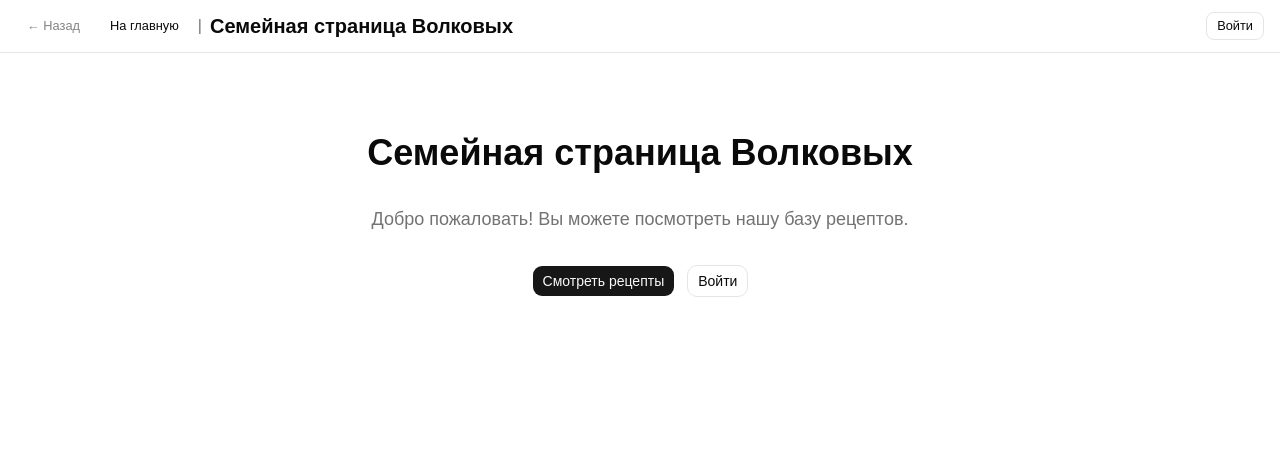
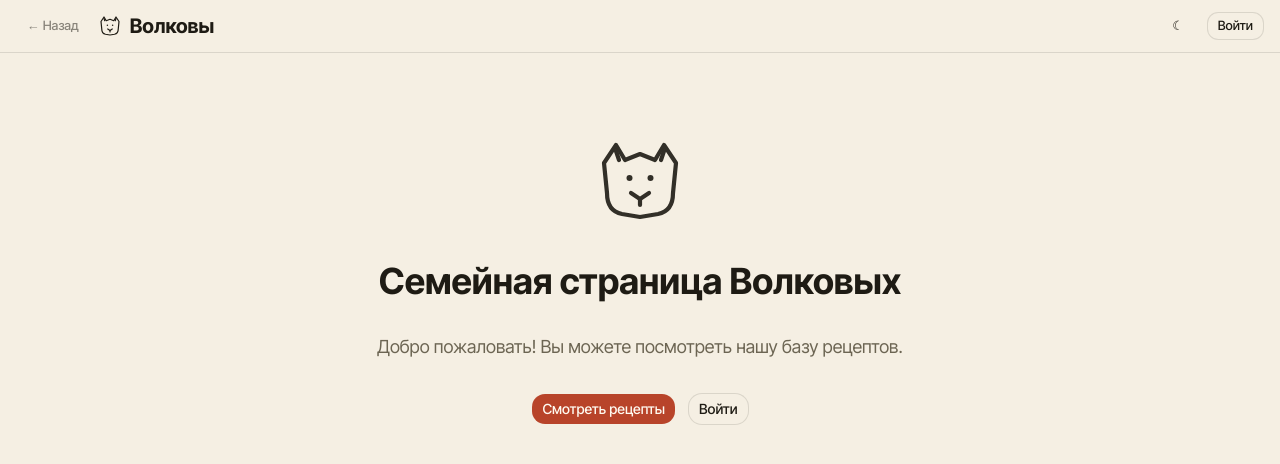
Before and after one commit to mrTelnor/home-page, a React (Vite) app in the folder frontend/: page / in a window 1280 px wide. Shown: the top 464 px of the page. Built offline with nearby package versions, Linux system fonts and the light colour scheme; no server answers.

Commit message:
feat(ui): cream-палитра из дизайна — Inter Tight, волк-маскот, переключение темы

```diff
--- a/frontend/index.html
+++ b/frontend/index.html
@@ -5,6 +5,9 @@
     <link rel="icon" type="image/svg+xml" href="/favicon.svg" />
     <meta name="viewport" content="width=device-width, initial-scale=1.0" />
     <title>Семейная страница Волковых</title>
+    <link rel="preconnect" href="https://fonts.googleapis.com" />
+    <link rel="preconnect" href="https://fonts.gstatic.com" crossorigin />
+    <link href="https://fonts.googleapis.com/css2?family=Inter+Tight:wght@400;500;600;700;800&family=JetBrains+Mono:wght@400;500&display=swap" rel="stylesheet" />
   </head>
   <body>
     <div id="root"></div>
--- a/frontend/package.json
+++ b/frontend/package.json
@@ -10,7 +10,6 @@
     "preview": "vite preview"
   },
   "dependencies": {
-    "@fontsource-variable/geist": "^5.2.8",
     "@tanstack/react-query": "^5.97.0",
     "class-variance-authority": "^0.7.1",
     "clsx": "^2.1.1",
--- a/frontend/src/components/Layout.tsx
+++ b/frontend/src/components/Layout.tsx
@@ -1,18 +1,21 @@
 import { Link, Outlet, useLocation, useNavigate } from "react-router-dom";
 import { useAuthStore } from "@/store/auth";
 import { useLogout } from "@/hooks/useAuth";
+import { useTheme } from "@/hooks/useTheme";
 import { Button } from "@/components/ui/button";
+import { WolfMark } from "@/components/WolfMark";
 
 export function Layout() {
   const user = useAuthStore((s) => s.user);
   const logout = useLogout();
   const location = useLocation();
   const navigate = useNavigate();
+  const { theme, toggleTheme } = useTheme();
   const isHome = location.pathname === "/";
 
   return (
     <div className="min-h-screen bg-background">
-      <nav className="border-b">
+      <nav className="border-b border-border">
         <div className="container mx-auto px-4 py-3 flex items-center justify-between">
           <div className="flex items-center gap-2">
             <Button
@@ -23,16 +26,25 @@ export function Layout() {
             >
               &larr; Назад
             </Button>
-            <Button variant="ghost" size="sm" asChild>
-              <Link to="/">На главную</Link>
-            </Button>
-            <span className="text-muted-foreground hidden sm:inline">|</span>
-            <Link to="/" className="text-xl font-bold hidden sm:inline">
-              Семейная страница Волковых
+            <Link to="/" className="flex items-center gap-2 group">
+              <WolfMark size={24} className="text-foreground" />
+              <span className="text-xl font-bold hidden sm:inline">
+                Волковы
+              </span>
             </Link>
           </div>
+          <div className="flex items-center gap-2 sm:gap-3">
+            <Button
+              variant="ghost"
+              size="sm"
+              onClick={toggleTheme}
+              aria-label={theme === "dark" ? "Светлая тема" : "Тёмная тема"}
+              title={theme === "dark" ? "Светлая тема" : "Тёмная тема"}
+            >
+              {theme === "dark" ? "☀" : "☾"}
+            </Button>
             {user ? (
-            <div className="flex items-center gap-2 sm:gap-4">
+              <>
                 <Button variant="ghost" size="sm" asChild className="hidden sm:inline-flex">
                   <Link to="/profile">{user.username}</Link>
                 </Button>
@@ -42,12 +54,13 @@ export function Layout() {
                 <Button variant="outline" size="sm" onClick={() => logout.mutate()}>
                   Выйти
                 </Button>
-            </div>
+              </>
             ) : (
               <Button variant="outline" size="sm" asChild>
                 <Link to="/login">Войти</Link>
               </Button>
             )}
+          </div>
         </div>
       </nav>
       <main className="container mx-auto px-4 py-8">
--- /dev/null
+++ b/frontend/src/components/WolfMark.tsx
@@ -0,0 +1,35 @@
+interface Props {
+  size?: number;
+  color?: string;
+  stroke?: number;
+  className?: string;
+}
+
+export function WolfMark({ size = 28, color = "currentColor", stroke = 1.6, className }: Readonly<Props>) {
+  return (
+    <svg
+      width={size}
+      height={size}
+      viewBox="0 0 32 32"
+      fill="none"
+      aria-hidden
+      className={className}
+    >
+      <g
+        stroke={color}
+        strokeWidth={stroke}
+        strokeLinecap="round"
+        strokeLinejoin="round"
+        fill="none"
+      >
+        <path d="M4 10 L8 4 L11 9 L16 7 L21 9 L24 4 L28 10 L27 20 Q27 26 22 27 L16 28 L10 27 Q5 26 5 20 Z" />
+        <path d="M8 6 L9 9" />
+        <path d="M24 6 L23 9" />
+        <circle cx="12.5" cy="15" r="1" fill={color} stroke="none" />
+        <circle cx="19.5" cy="15" r="1" fill={color} stroke="none" />
+        <path d="M13 20 L16 22 L19 20" />
+        <path d="M16 22 L16 24" />
+      </g>
+    </svg>
+  );
+}
--- /dev/null
+++ b/frontend/src/hooks/useTheme.ts
@@ -0,0 +1,30 @@
+import { useEffect, useState } from "react";
+
+type Theme = "light" | "dark";
+
+const STORAGE_KEY = "theme";
+
+function getInitialTheme(): Theme {
+  const stored = localStorage.getItem(STORAGE_KEY);
+  if (stored === "light" || stored === "dark") return stored;
+  return globalThis.matchMedia?.("(prefers-color-scheme: dark)").matches ? "dark" : "light";
+}
+
+function applyTheme(theme: Theme) {
+  const root = document.documentElement;
+  if (theme === "dark") root.classList.add("dark");
+  else root.classList.remove("dark");
+}
+
+export function useTheme() {
+  const [theme, setTheme] = useState<Theme>(getInitialTheme);
+
+  useEffect(() => {
+    applyTheme(theme);
+    localStorage.setItem(STORAGE_KEY, theme);
+  }, [theme]);
+
+  const toggleTheme = () => setTheme((t) => (t === "dark" ? "light" : "dark"));
+
+  return { theme, toggleTheme };
+}
--- a/frontend/src/index.css
+++ b/frontend/src/index.css
@@ -1,13 +1,13 @@
 @import "tailwindcss";
 @import "tw-animate-css";
 @import "shadcn/tailwind.css";
-@import "@fontsource-variable/geist";
 
 @custom-variant dark (&:is(.dark *));
 
 @theme inline {
     --font-heading: var(--font-sans);
-    --font-sans: 'Geist Variable', sans-serif;
+    --font-sans: 'Inter Tight', ui-sans-serif, system-ui, sans-serif;
+    --font-mono: 'JetBrains Mono', ui-monospace, monospace;
     --color-sidebar-ring: var(--sidebar-ring);
     --color-sidebar-border: var(--sidebar-border);
     --color-sidebar-accent-foreground: var(--sidebar-accent-foreground);
@@ -48,83 +48,110 @@
     --radius-4xl: calc(var(--radius) * 2.6);
 }
 
+/* Light: warm cream cookbook palette */
 :root {
-    --background: oklch(1 0 0);
-    --foreground: oklch(0.145 0 0);
-    --card: oklch(1 0 0);
-    --card-foreground: oklch(0.145 0 0);
-    --popover: oklch(1 0 0);
-    --popover-foreground: oklch(0.145 0 0);
-    --primary: oklch(0.205 0 0);
-    --primary-foreground: oklch(0.985 0 0);
-    --secondary: oklch(0.97 0 0);
-    --secondary-foreground: oklch(0.205 0 0);
-    --muted: oklch(0.97 0 0);
-    --muted-foreground: oklch(0.556 0 0);
-    --accent: oklch(0.97 0 0);
-    --accent-foreground: oklch(0.205 0 0);
-    --destructive: oklch(0.577 0.245 27.325);
-    --border: oklch(0.922 0 0);
-    --input: oklch(0.922 0 0);
-    --ring: oklch(0.708 0 0);
-    --chart-1: oklch(0.87 0 0);
-    --chart-2: oklch(0.556 0 0);
-    --chart-3: oklch(0.439 0 0);
-    --chart-4: oklch(0.371 0 0);
-    --chart-5: oklch(0.269 0 0);
-    --radius: 0.625rem;
-    --sidebar: oklch(0.985 0 0);
-    --sidebar-foreground: oklch(0.145 0 0);
-    --sidebar-primary: oklch(0.205 0 0);
-    --sidebar-primary-foreground: oklch(0.985 0 0);
-    --sidebar-accent: oklch(0.97 0 0);
-    --sidebar-accent-foreground: oklch(0.205 0 0);
-    --sidebar-border: oklch(0.922 0 0);
-    --sidebar-ring: oklch(0.708 0 0);
+    --background: #F5EFE3;      /* paper */
+    --foreground: #1E1B14;      /* ink */
+    --card: #FBF6E9;
+    --card-foreground: #1E1B14;
+    --popover: #FFFBF2;         /* chip */
+    --popover-foreground: #1E1B14;
+    --primary: #B8442A;         /* terracotta accent */
+    --primary-foreground: #FFFBF2;
+    --secondary: #EDE5D3;       /* paper-2 */
+    --secondary-foreground: #1E1B14;
+    --muted: #EDE5D3;
+    --muted-foreground: #6C6553; /* ink-3 */
+    --accent: #E4D9C2;           /* paper-3 */
+    --accent-foreground: #1E1B14;
+    --destructive: #8C2A18;
+    --border: rgba(30, 27, 20, 0.12);
+    --input: rgba(30, 27, 20, 0.12);
+    --ring: #B8442A;
+    --chart-1: #B8442A;
+    --chart-2: #6B7A4B;
+    --chart-3: #C48A2A;
+    --chart-4: #7A5AA0;
+    --chart-5: #3A3527;
+    --radius: 0.875rem;
+    --sidebar: #F5EFE3;
+    --sidebar-foreground: #1E1B14;
+    --sidebar-primary: #B8442A;
+    --sidebar-primary-foreground: #FFFBF2;
+    --sidebar-accent: #EDE5D3;
+    --sidebar-accent-foreground: #1E1B14;
+    --sidebar-border: rgba(30, 27, 20, 0.12);
+    --sidebar-ring: #B8442A;
 }
 
+/* Dark: warm paper dark mode */
 .dark {
-    --background: oklch(0.145 0 0);
-    --foreground: oklch(0.985 0 0);
-    --card: oklch(0.205 0 0);
-    --card-foreground: oklch(0.985 0 0);
-    --popover: oklch(0.205 0 0);
-    --popover-foreground: oklch(0.985 0 0);
-    --primary: oklch(0.922 0 0);
-    --primary-foreground: oklch(0.205 0 0);
-    --secondary: oklch(0.269 0 0);
-    --secondary-foreground: oklch(0.985 0 0);
-    --muted: oklch(0.269 0 0);
-    --muted-foreground: oklch(0.708 0 0);
-    --accent: oklch(0.269 0 0);
-    --accent-foreground: oklch(0.985 0 0);
-    --destructive: oklch(0.704 0.191 22.216);
-    --border: oklch(1 0 0 / 10%);
-    --input: oklch(1 0 0 / 15%);
-    --ring: oklch(0.556 0 0);
-    --chart-1: oklch(0.87 0 0);
-    --chart-2: oklch(0.556 0 0);
-    --chart-3: oklch(0.439 0 0);
-    --chart-4: oklch(0.371 0 0);
-    --chart-5: oklch(0.269 0 0);
-    --sidebar: oklch(0.205 0 0);
-    --sidebar-foreground: oklch(0.985 0 0);
-    --sidebar-primary: oklch(0.488 0.243 264.376);
-    --sidebar-primary-foreground: oklch(0.985 0 0);
-    --sidebar-accent: oklch(0.269 0 0);
-    --sidebar-accent-foreground: oklch(0.985 0 0);
-    --sidebar-border: oklch(1 0 0 / 10%);
-    --sidebar-ring: oklch(0.556 0 0);
+    --background: #17140E;
+    --foreground: #F5EEDC;
+    --card: #1C1912;
+    --card-foreground: #F5EEDC;
+    --popover: #201C15;
+    --popover-foreground: #F5EEDC;
+    --primary: #D9654A;
+    --primary-foreground: #17140E;
+    --secondary: #1D1A13;
+    --secondary-foreground: #F5EEDC;
+    --muted: #1D1A13;
+    --muted-foreground: #A49C82;
+    --accent: #25211A;
+    --accent-foreground: #F5EEDC;
+    --destructive: #D9654A;
+    --border: rgba(245, 238, 220, 0.12);
+    --input: rgba(245, 238, 220, 0.15);
+    --ring: #D9654A;
+    --chart-1: #D9654A;
+    --chart-2: #9DB370;
+    --chart-3: #E0A94A;
+    --chart-4: #A78BD9;
+    --chart-5: #E4DBC2;
+    --sidebar: #17140E;
+    --sidebar-foreground: #F5EEDC;
+    --sidebar-primary: #D9654A;
+    --sidebar-primary-foreground: #17140E;
+    --sidebar-accent: #25211A;
+    --sidebar-accent-foreground: #F5EEDC;
+    --sidebar-border: rgba(245, 238, 220, 0.12);
+    --sidebar-ring: #D9654A;
 }
 
 @layer base {
   * {
     @apply border-border outline-ring/50;
-    }
+  }
   body {
     @apply bg-background text-foreground;
-    }
+    font-feature-settings: "ss01", "cv11";
+    -webkit-font-smoothing: antialiased;
+    text-rendering: optimizeLegibility;
+  }
   html {
     @apply font-sans;
-    }
+    transition: background-color 0.3s ease, color 0.3s ease;
+  }
+  /* Subtle paper grain for cookbook feel */
+  body::before {
+    content: "";
+    position: fixed;
+    inset: 0;
+    pointer-events: none;
+    z-index: 0;
+    opacity: 0.35;
+    background-image:
+      radial-gradient(circle at 20% 10%, rgba(184, 68, 42, 0.04), transparent 40%),
+      radial-gradient(circle at 85% 80%, rgba(107, 122, 75, 0.04), transparent 40%);
+    mix-blend-mode: multiply;
+  }
+  .dark body::before {
+    mix-blend-mode: screen;
+    opacity: 0.2;
+  }
+  #root {
+    position: relative;
+    z-index: 1;
+  }
 }
--- a/frontend/src/main.tsx
+++ b/frontend/src/main.tsx
@@ -2,6 +2,17 @@ import { StrictMode } from "react";
 import { createRoot } from "react-dom/client";
 import "./index.css";
 import App from "./App";
+
+// Apply stored theme before first render to avoid flash
+const storedTheme = localStorage.getItem("theme");
+let initialTheme: "light" | "dark";
+if (storedTheme === "light" || storedTheme === "dark") {
+  initialTheme = storedTheme;
+} else {
+  const prefersDark = globalThis.matchMedia?.("(prefers-color-scheme: dark)").matches;
+  initialTheme = prefersDark ? "dark" : "light";
+}
+if (initialTheme === "dark") document.documentElement.classList.add("dark");
 
 const rootElement = document.getElementById("root");
 if (!rootElement) throw new Error("Root element not found");
--- a/frontend/src/pages/HomePage.tsx
+++ b/frontend/src/pages/HomePage.tsx
@@ -5,6 +5,7 @@ import { useRecipesList } from "@/hooks/useRecipes";
 import { Button } from "@/components/ui/button";
 import { Card, CardHeader, CardTitle, CardContent } from "@/components/ui/card";
 import { VoteWidget } from "@/components/VoteWidget";
+import { WolfMark } from "@/components/WolfMark";
 
 export function HomePage() {
   usePageTitle("Главная");
@@ -14,6 +15,9 @@ export function HomePage() {
   if (!user) {
     return (
       <div className="space-y-8 text-center py-12">
+        <div className="flex justify-center">
+          <WolfMark size={96} className="text-foreground opacity-90" stroke={1.4} />
+        </div>
         <h1 className="text-4xl font-bold">Семейная страница Волковых</h1>
         <p className="text-muted-foreground text-lg">
           Добро пожаловать! Вы можете посмотреть нашу базу рецептов.
```
Also changed, not shown: frontend/src/pages/LoginPage.tsx (+16 -3 lines), 4 other files (tests, documents, lock files or other folders). Lines whose indentation alone changed are shown as unchanged.
